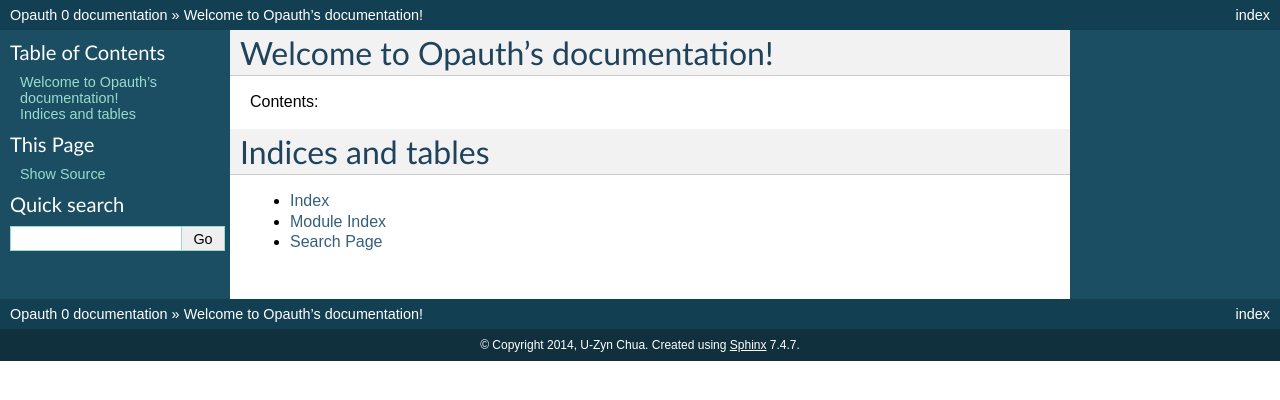
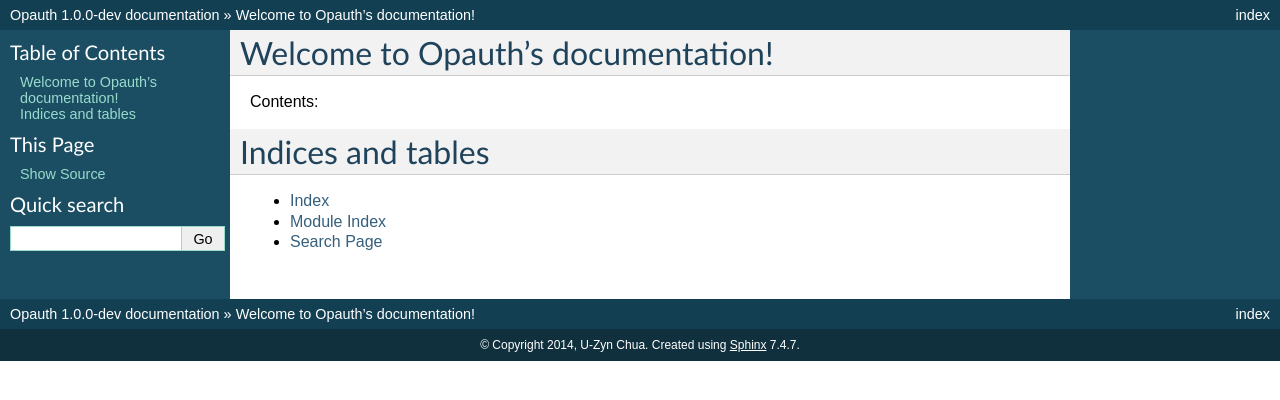
Before and after one commit to opauth/opauth, a Sphinx documentation site: the page built from docs/index.rst, in a window 1280 px wide. Shown: the top 400 px of the page. Built offline with Sphinx 7.4.7, drawn with Linux system fonts in a browser that asks for light colours.

Commit message:
update version in docs

```diff
--- a/docs/conf.py
+++ b/docs/conf.py
@@ -53,7 +53,7 @@ copyright = u'2014, U-Zyn Chua'
 # The short X.Y version.
 version = '1.0'
 # The full version, including alpha/beta/rc tags.
-release = '0'
+release = '1.0.0-dev'
 
 # The language for content autogenerated by Sphinx. Refer to documentation
 # for a list of supported languages.
```
